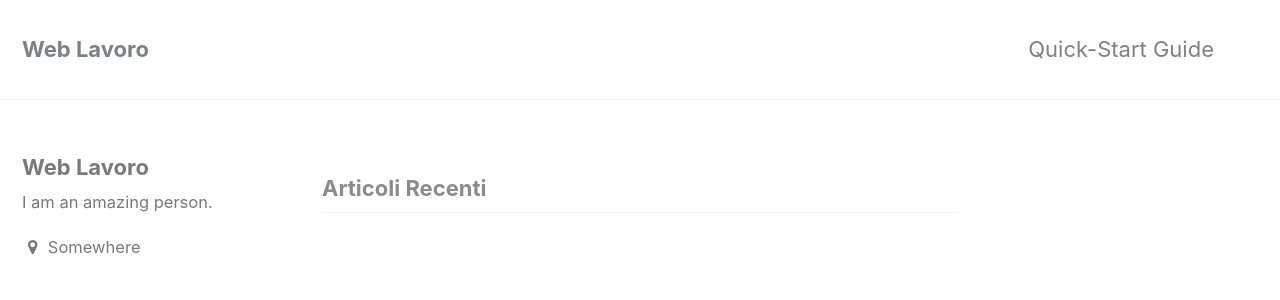
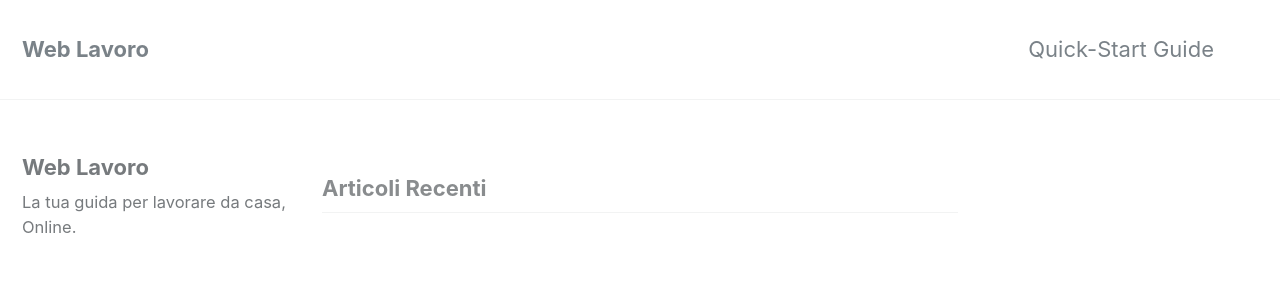
Before and after one commit to weblavoro/github.io, a Jekyll site: the page built from index.html, in a window 1280 px wide and 900 px high. Shown: the top 300 px of the window. Built offline with Jekyll 4.4.1, drawn with Linux system fonts in a browser that asks for light colours; the list of posts is cut into pages by our own code.

Commit message:
improve desc

```diff
--- a/_config.yml
+++ b/_config.yml
@@ -81,8 +81,8 @@ analytics:
 author:
   name             : "Web Lavoro"
   avatar           : # path of avatar image, e.g. "/assets/images/bio-photo.jpg"
-  bio              : "I am an amazing person."
-  location         : "Somewhere"
+  bio              : "La tua guida per lavorare da casa, Online."
+  location         :
   email            :
   uri              :
   bitbucket        :
```
